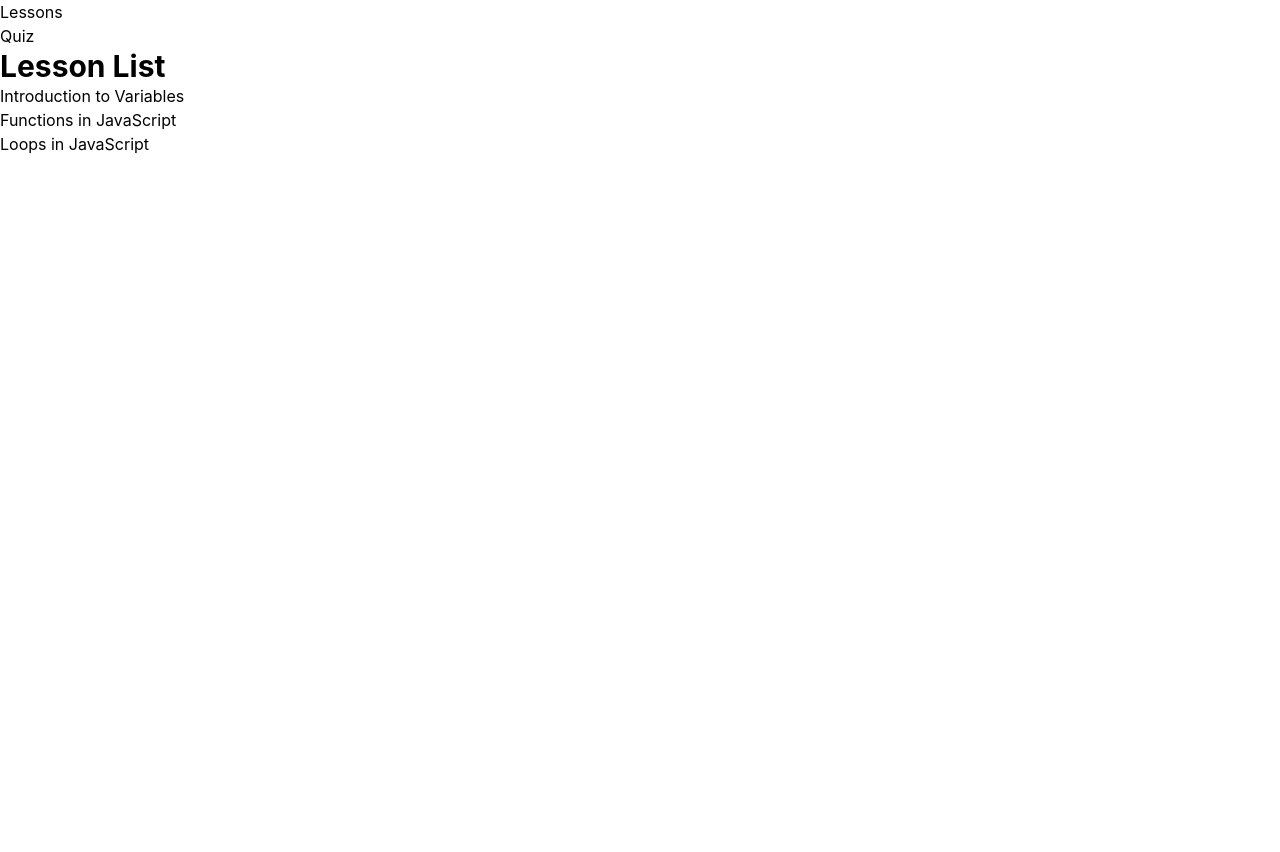
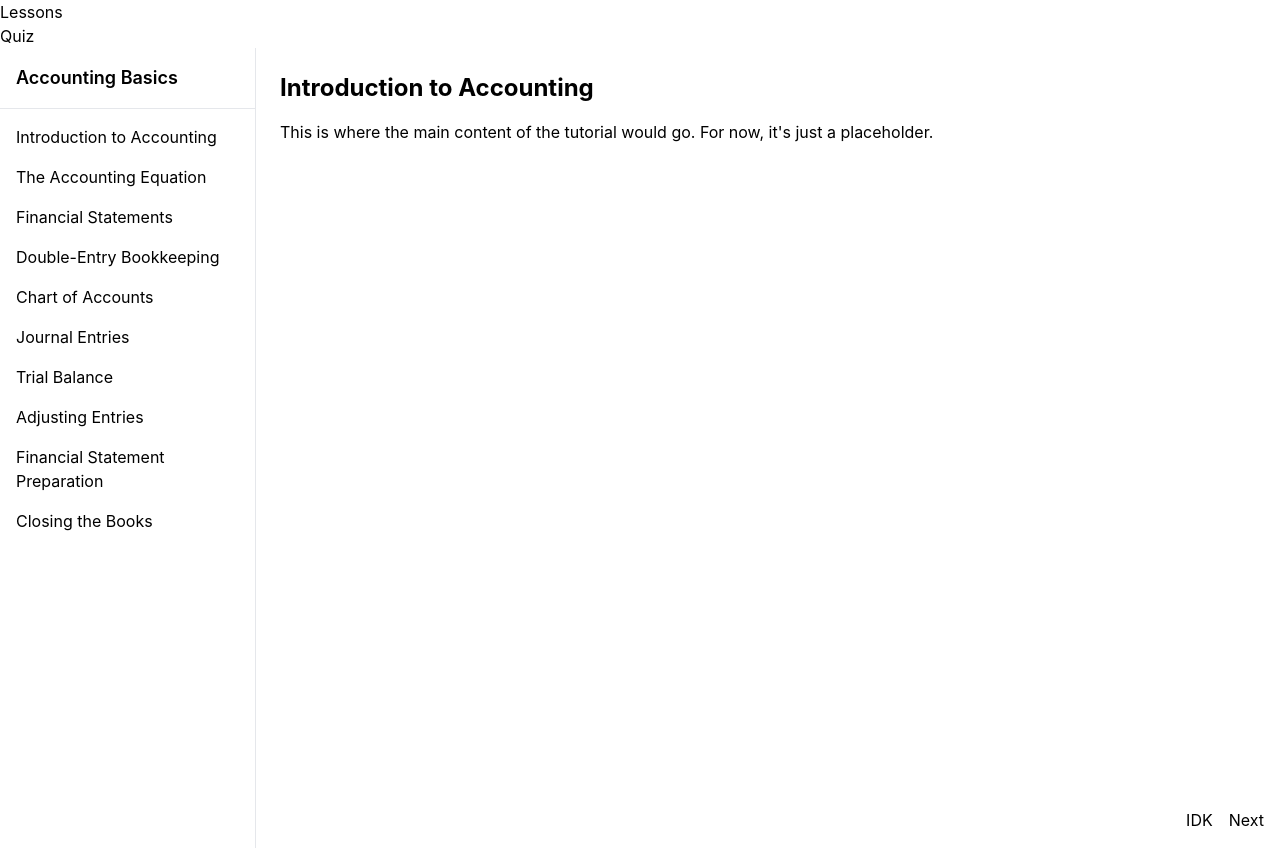
Before and after one commit to sam-schnaars/cal-hacks, a React (Create React App) app: page / in a window 1280 px wide. Before the commit the page ends 800 px from the top, so only its background shows below. Built offline with nearby package versions, Linux system fonts and the light colour scheme.

Commit message:
starting bones of accounting education tool

```diff
--- a/package.json
+++ b/package.json
@@ -3,10 +3,12 @@
   "version": "0.1.0",
   "private": true,
   "dependencies": {
+    "@radix-ui/react-scroll-area": "^1.2.0",
     "@testing-library/jest-dom": "^5.17.0",
     "@testing-library/react": "^13.4.0",
     "@testing-library/user-event": "^13.5.0",
     "bcryptjs": "^2.4.3",
+    "clsx": "^2.1.1",
     "cors": "^2.8.5",
     "dotenv": "^16.4.5",
     "express": "^4.21.1",
@@ -16,6 +18,8 @@
     "react-dom": "^18.3.1",
     "react-router-dom": "^6.27.0",
     "react-scripts": "5.0.1",
+    "shadcn-ui": "^0.9.2",
+    "tailwind-merge": "^2.5.4",
     "web-vitals": "^2.1.4"
   },
   "scripts": {
--- a/src/App.js
+++ b/src/App.js
@@ -1,6 +1,6 @@
 import React from 'react';
 import { BrowserRouter as Router, Routes, Route, Link } from 'react-router-dom';
-import Lesson from './components/Lesson';
+import Lesson from './components/Lesson.tsx';
 import Quiz from './components/Quiz';
 
 function App() {
--- a/src/components/Lesson.js
+++ /dev/null
@@ -1,49 +0,0 @@
-import React, { useState } from 'react';
-
-const lessonsData = [
-  {
-    id: 1,
-    title: "Introduction to Variables",
-    content: "Variables are used to store data in programming...",
-  },
-  {
-    id: 2,
-    title: "Functions in JavaScript",
-    content: "Functions are reusable blocks of code...",
-  },
-  {
-    id: 3,
-    title: "Loops in JavaScript",
-    content: "Loops are used to repeat a block of code...",
-  }
-];
-
-const Lesson = () => {
-  const [currentLesson, setCurrentLesson] = useState(null);
-
-  const handleSelectLesson = (lesson) => {
-    setCurrentLesson(lesson);
-  };
-
-  return (
-    <div>
-      <h1 className="text-3xl font-bold">Lesson List</h1>
-      <ul>
-        {lessonsData.map(lesson => (
-          <li key={lesson.id}>
-            <button onClick={() => handleSelectLesson(lesson)}>{lesson.title}</button>
-          </li>
-        ))}
-      </ul>
-
-      {currentLesson && (
-        <div>
-          <h2>{currentLesson.title}</h2>
-          <p>{currentLesson.content}</p>
-        </div>
-      )}
-    </div>
-  );
-};
-
-export default Lesson;
--- /dev/null
+++ b/src/components/Lesson.tsx
@@ -0,0 +1,53 @@
+import * as React from "react"
+
+export default function Component() {
+  return (
+    <div className="flex h-screen bg-background text-foreground">
+      {/* Sidebar */}
+      <div className="w-64 border-r bg-muted">
+        <div className="p-4 font-semibold text-lg border-b">Accounting Basics</div>
+        <div className="h-[calc(100vh-57px)]">
+          <nav className="p-2">
+            {[
+              "Introduction to Accounting",
+              "The Accounting Equation",
+              "Financial Statements",
+              "Double-Entry Bookkeeping",
+              "Chart of Accounts",
+              "Journal Entries",
+              "Trial Balance",
+              "Adjusting Entries",
+              "Financial Statement Preparation",
+              "Closing the Books",
+            ].map((item, index) => (
+              <div
+                key={index}
+                className={`p-2 rounded-md cursor-pointer ${
+                  index === 0 ? "bg-primary text-primary-foreground" : "hover:bg-accent"
+                }`}
+              >
+                {item}
+              </div>
+            ))}
+          </nav>
+        </div>
+      </div>
+
+      {/* Main Content */}
+      <div className="flex-1 flex flex-col">
+        <main className="flex-1 p-6">
+          <h1 className="text-2xl font-bold mb-4">Introduction to Accounting</h1>
+          <p className="text-muted-foreground">
+            This is where the main content of the tutorial would go. For now, it's just a placeholder.
+          </p>
+        </main>
+
+        {/* Bottom Right Buttons */}
+        <div className="p-4 flex justify-end gap-4">
+          <button>IDK</button>
+          <button>Next</button>
+        </div>
+      </div>
+    </div>
+  )
+}
```
Also changed, not shown: 1 other file (tests, documents, lock files or other folders).
